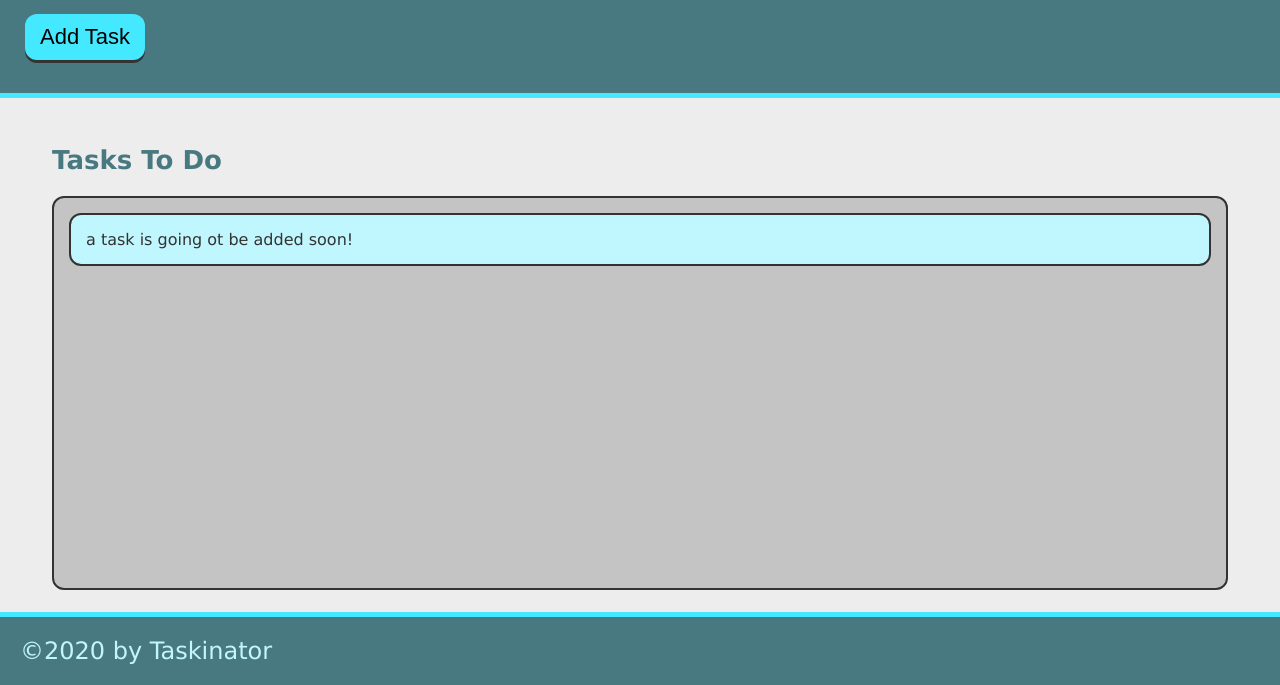
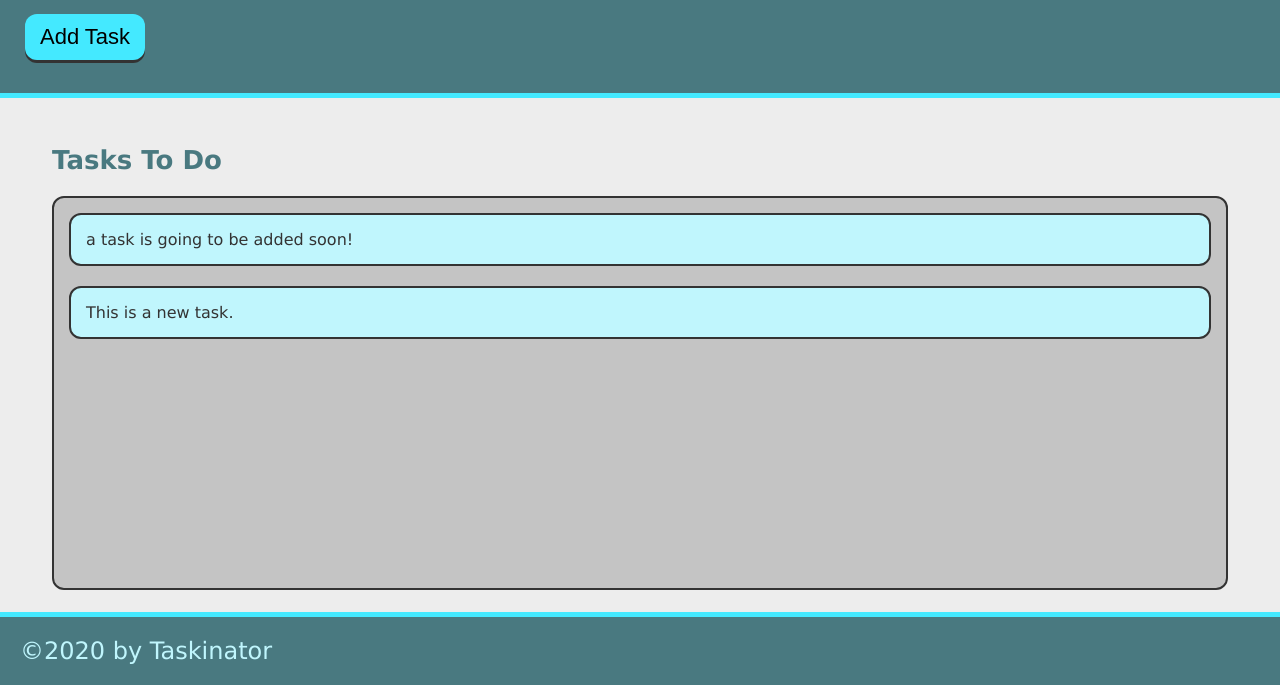
Before and after one commit to stepheff1994/taskinator, a plain HTML site: page index.html in a window 1280 px wide. Both pictures are taken after a click on the button "Add Task". Shown: the part 115-800 px from the top of the page. Drawn offline with Linux system fonts and the light colour scheme.

Commit message:
call back functions

```diff
--- a/assets/js/script.js
+++ b/assets/js/script.js
@@ -0,0 +1,14 @@
+var buttonEl = document.querySelector("#save-task");
+console.log(buttonEl);
+
+
+var buttonEl = document.querySelector("#save-task");
+var tasksToDoEl = document.querySelector("#tasks-to-do");
+
+var createTaskHandler = function() {
+  var listItemEl = document.createElement("li");
+  listItemEl.className = "task-item";
+  listItemEl.textContent = "This is a new task.";
+  tasksToDoEl.appendChild(listItemEl);
+};
+buttonEl.addEventListener("click", createTaskHandler);
--- a/index.html
+++ b/index.html
@@ -13,13 +13,13 @@
     <header>
       <h1 class="page-title">Taskinator</h1>
       <p>Click button below to add a new task</p>
-      <button class="btn">Add Task</button>
+      <button class="btn" id="save-task">Add Task</button>
     </header>
     <main class="page-content">
         <section class="task-list-wrapper">
             <h2 class="list-title">Tasks To Do</h2>
-                <ul class="task-list">
-                    <li class="task-item">a task is going ot be added soon!</li>
+                <ul class="task-list" id="tasks-to-do">
+                    <li class="task-item">a task is going to be added soon!</li>
                 </ul>
         </section>
     </main>
```
